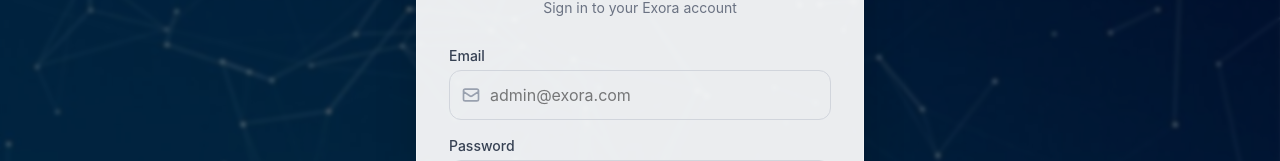
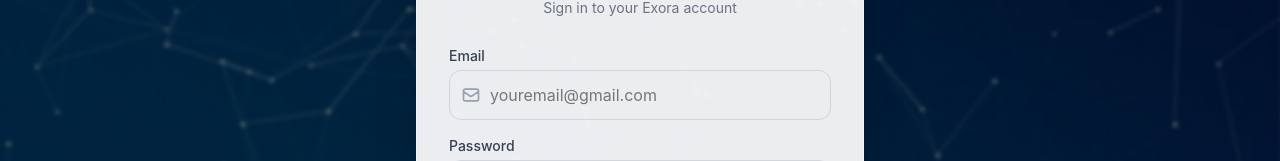
Before and after one commit to sam-nexus/Exora-app-Admin-Dashboard, a React (Vite) app in the folder exora-admin/: page /login in a window 1280 px wide. Shown: the part 324-485 px from the top of the page. Built offline with nearby package versions, Linux system fonts and the light colour scheme; no server answers.

Commit message:
some minor updates on the login and signup pages

```diff
--- a/exora-admin/src/pages/Login.jsx
+++ b/exora-admin/src/pages/Login.jsx
@@ -102,7 +102,7 @@
                 </div>
                 <input
                   type="email"
-                  placeholder="admin@exora.com"
+                  placeholder="youremail@gmail.com"
                   value={email}
                   onChange={(e) => setEmail(e.target.value)}
                   className="w-full pl-10 pr-4 py-3 border border-gray-300 rounded-xl focus:ring-2 focus:ring-indigo-500 focus:border-transparent transition-all outline-none"
--- a/exora-admin/src/pages/Signup.jsx
+++ b/exora-admin/src/pages/Signup.jsx
@@ -102,7 +102,7 @@
                 </div>
                 <input
                   type="email"
-                  placeholder="student@exora.com"
+                  placeholder="youremail@gmail.com"
                   value={email}
                   onChange={(e) => setEmail(e.target.value)}
                   className="w-full pl-10 pr-4 py-3 border border-gray-300 rounded-xl focus:ring-2 focus:ring-indigo-500 focus:border-transparent transition-all outline-none"
```
